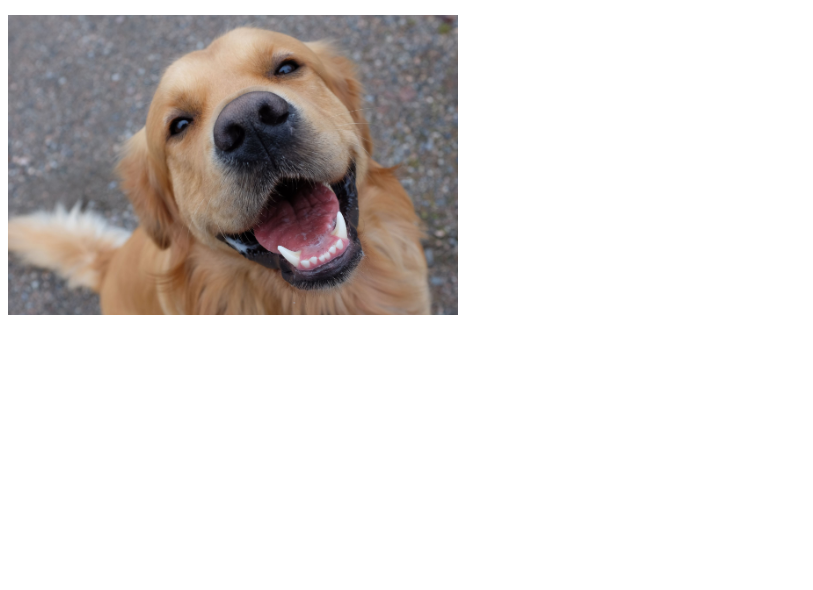
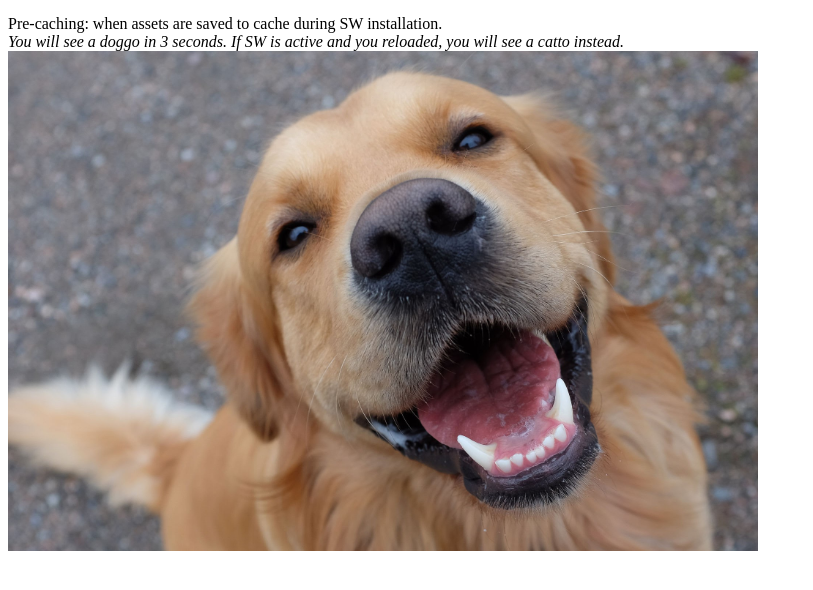
Before and after one commit to HKanwal/service-worker-practice, a plain HTML site: page examples/precaching/index.html in a window 1280 px wide. Shown: the part 44-634 px from the top of the page, without its empty margins (0-813 px from the left). Drawn offline with Linux system fonts and the light colour scheme.

Commit message:
Fix pre-caching example

```diff
--- a/examples/precaching/index.html
+++ b/examples/precaching/index.html
@@ -8,9 +8,14 @@
   <body>
     <h3>Pre-caching</h3>
 
-    <span></span>
+    <span>Pre-caching: when assets are saved to cache during SW installation.</span>
 
-    <img src="./dog.jpg" height="300px" />
+    <br />
+
+    <i
+      >You will see a doggo in 3 seconds. If SW is active and you reloaded, you will see a catto
+      instead.</i
+    >
 
     <script>
       window.addEventListener('load', () => {
@@ -18,6 +23,8 @@
           registerSW();
         }
       });
+
+      setTimeout(showFriendo, 3000);
 
       function registerSW() {
         navigator.serviceWorker
@@ -30,6 +37,13 @@
             console.warn(err);
           });
       }
+
+      function showFriendo() {
+        const friendo = new Image();
+        friendo.src = './dog.jpg';
+        friendo.height = 500;
+        document.body.appendChild(friendo);
+      }
     </script>
   </body>
 </html>
--- a/examples/precaching/sw.js
+++ b/examples/precaching/sw.js
@@ -11,10 +11,8 @@ self.addEventListener('install', (e) => {
 self.addEventListener('fetch', (e) => {
   const url = new URL(e.request.url);
 
-  console.log('doggo??', url.pathname);
-
-  if (url.origin === location.origin && url.pathname === './dog.jpg') {
-    console.log('no dog for you');
+  if (url.origin === location.origin && url.pathname.includes('/dog.jpg')) {
+    console.log('No doggo for you :(');
     e.respondWith(caches.match('./cat.jpg'));
   }
 });
```
